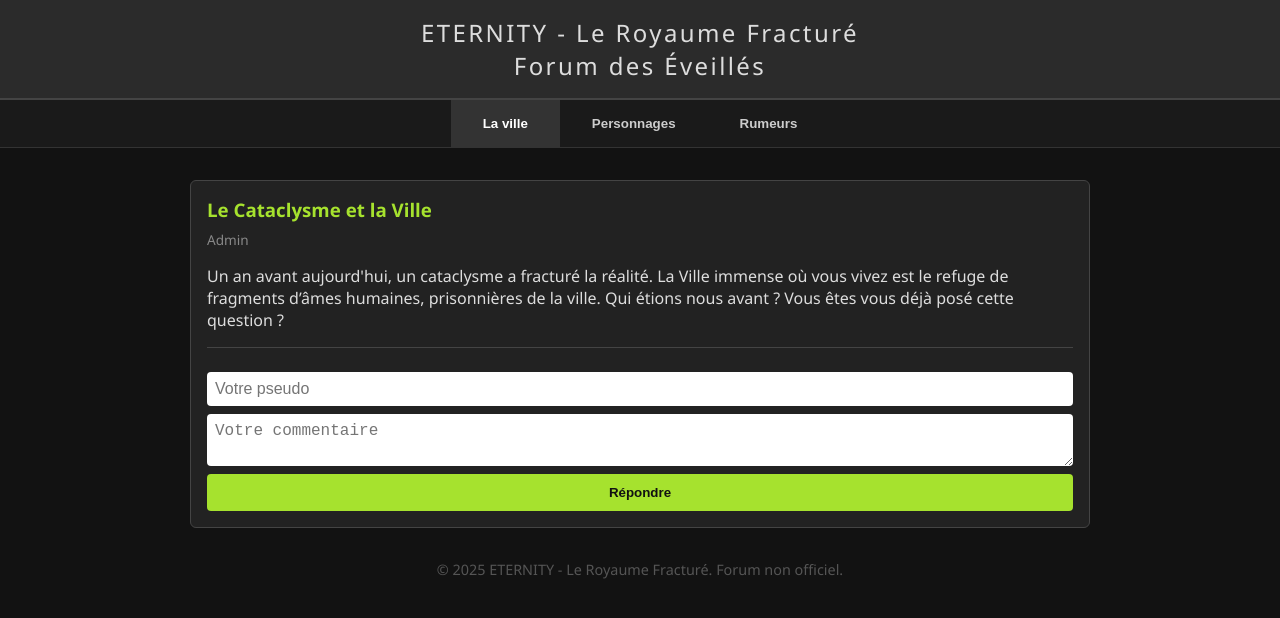
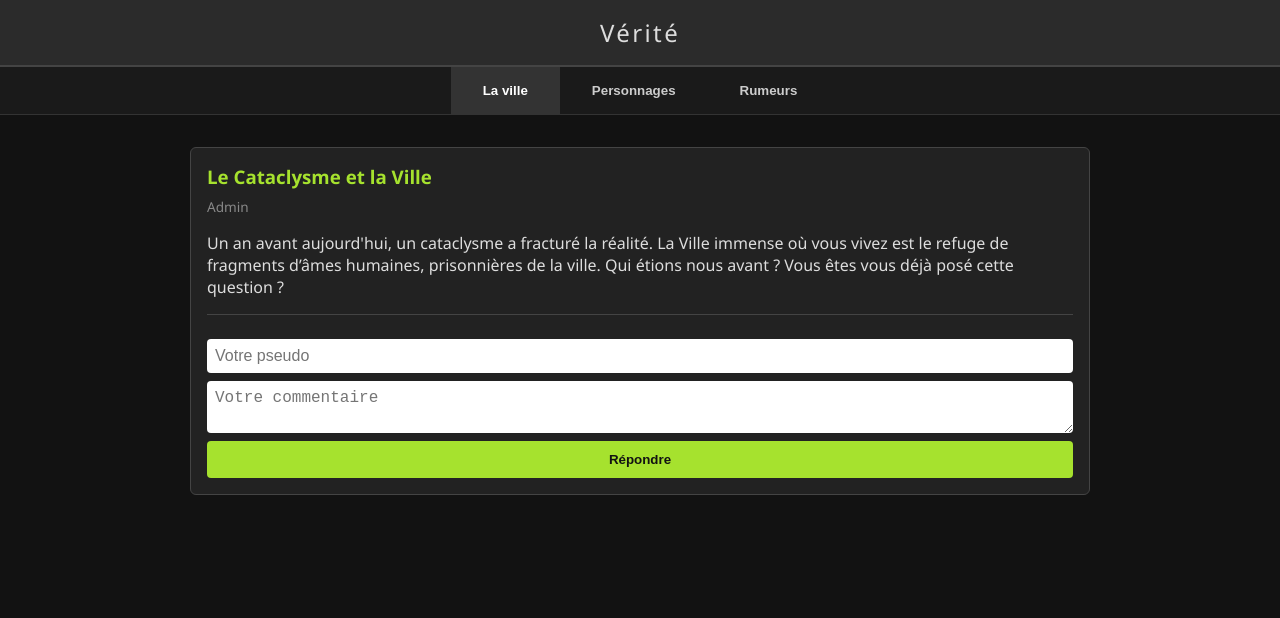
Before and after one commit to lucky050803/Eternity---RF, a plain HTML site: page index.html in a window 1280 px wide. Drawn offline with Linux system fonts and the light colour scheme.

Commit message:
Update index.html

```diff
--- a/index.html
+++ b/index.html
@@ -111,8 +111,7 @@
 </head>
 <body>
 <header>
-  ETERNITY - Le Royaume Fracturé<br />
-  Forum des Éveillés
+  Vérité
 </header>
 <nav>
   <button class="active" data-target="lore">La ville</button>
@@ -183,7 +182,6 @@
   </section>
 </main>
 <footer>
-  © 2025 ETERNITY - Le Royaume Fracturé. Forum non officiel.
 </footer>
 
 <script>
```
